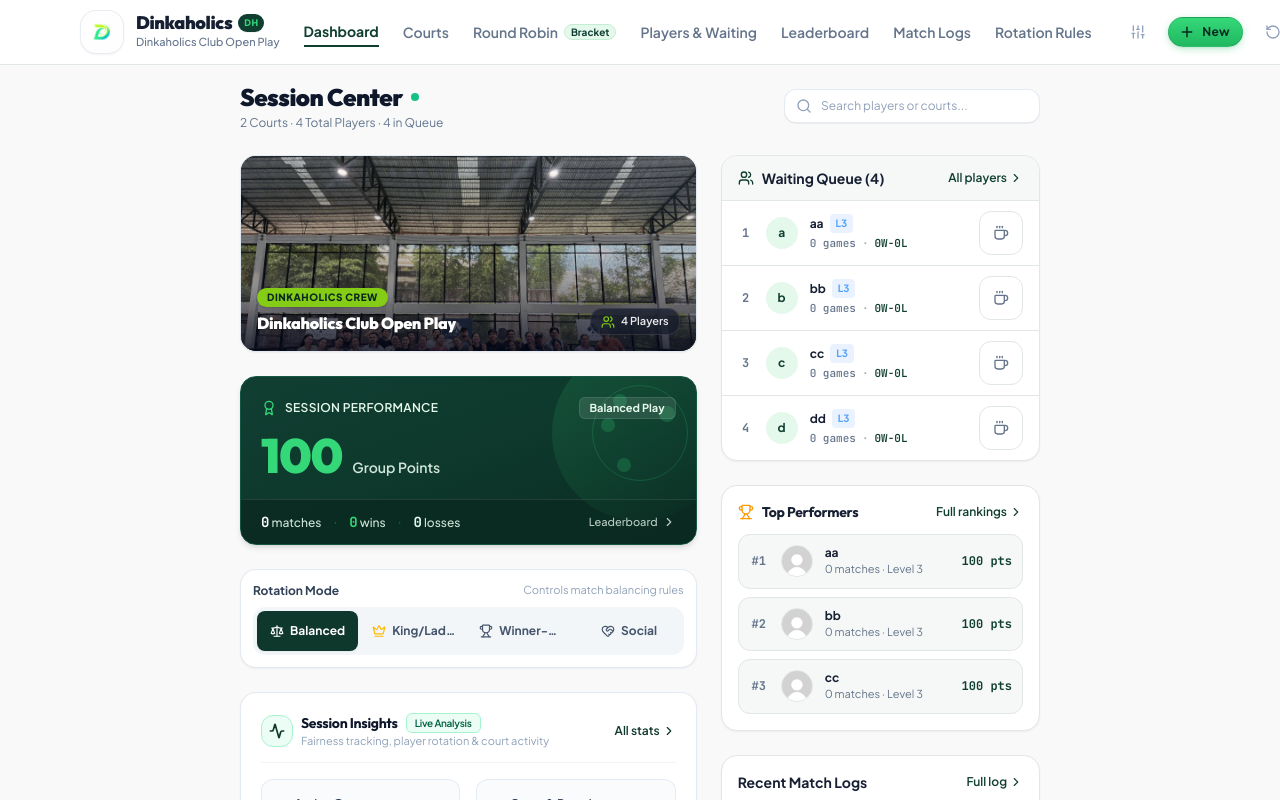
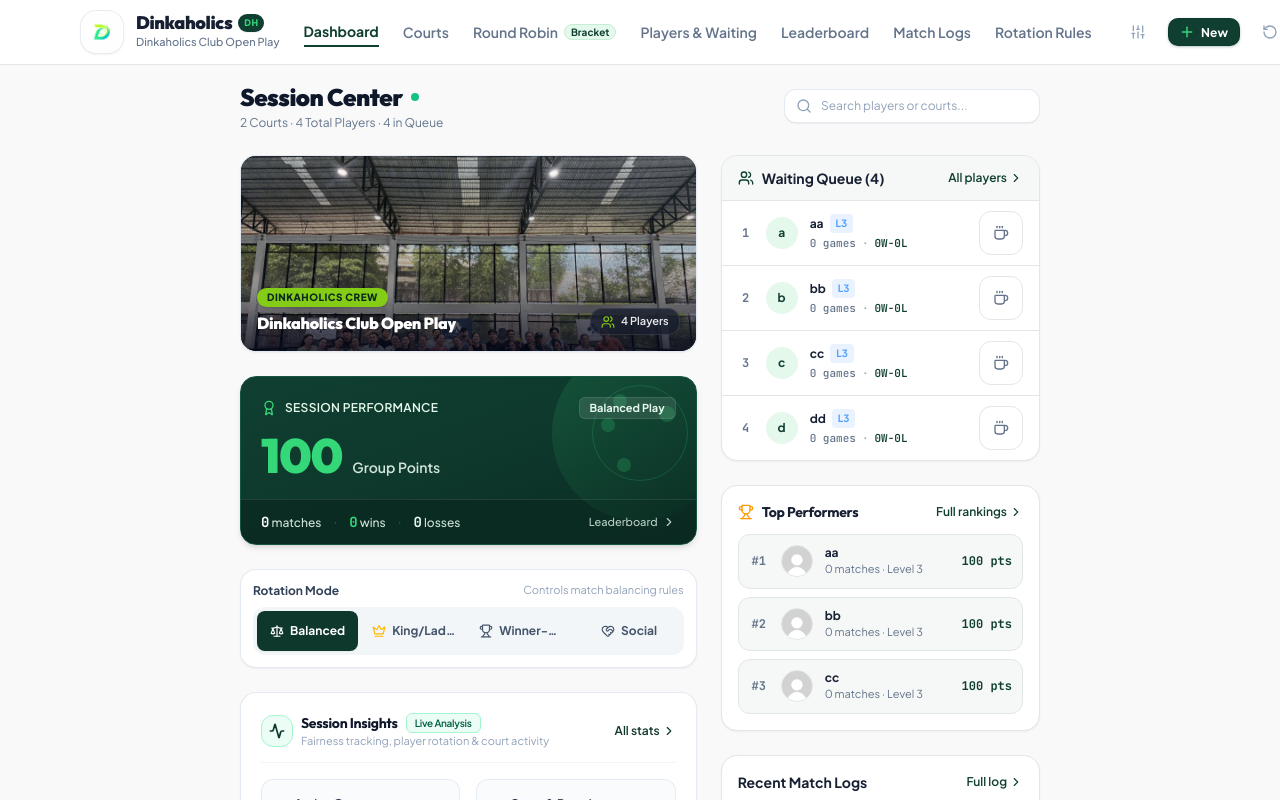
Before and after one commit to FranzTryhard/Dinkaholics-APP, a React (Vite) app: page / in a window 1280 px wide. Shown: the top 800 px of the page. Built offline with nearby package versions, Linux system fonts and the light colour scheme.

Commit message:
refactor: update UI components to new design system
Standardize button styling to a deep forest theme with athletic lime accents, replace legacy SVG icons with Lucide components, and refactor CSS for better consistency.

```diff
--- a/src/components/CourtCard.tsx
+++ b/src/components/CourtCard.tsx
@@ -183,7 +183,7 @@ export const CourtCard: React.FC<CourtCardProps> = ({
               onClick={() => onEnterScore(activeMatch)}
               className="cssbuttons-io-button w-full justify-center"
             >
-              <Trophy className="w-4 h-4 text-[#0A2B22]" />
+              <Trophy className="w-4 h-4 text-[#35D879]" />
               <span className="hidden sm:inline">Record Score & Next Match</span>
               <span className="sm:hidden">Record Score</span>
             </button>
--- a/src/components/Navbar.tsx
+++ b/src/components/Navbar.tsx
@@ -148,18 +148,11 @@ export const Navbar: React.FC<NavbarProps> = ({
           </button>
 
           <button
+            type="button"
             onClick={onNewSession}
             className="cssbuttons-io-button btn-sm whitespace-nowrap"
           >
-            <svg
-              height="18"
-              width="18"
-              viewBox="0 0 24 24"
-              xmlns="http://www.w3.org/2000/svg"
-            >
-              <path d="M0 0h24v24H0z" fill="none"></path>
-              <path d="M11 11V5h2v6h6v2h-6v6h-2v-6H5v-2z" fill="currentColor"></path>
-            </svg>
+            <Plus className="w-4 h-4 stroke-[2.2] text-[#35D879]" />
             <span className="hidden xs:inline">New Session</span>
             <span className="xs:hidden">New</span>
           </button>
--- a/src/components/WaitingQueue.tsx
+++ b/src/components/WaitingQueue.tsx
@@ -58,15 +58,7 @@ export const WaitingQueue: React.FC<WaitingQueueProps> = ({
                     onClick={onNavigateToPlayers}
                     className="cssbuttons-io-button btn-sm mt-1"
                   >
-                    <svg
-                      height="16"
-                      width="16"
-                      viewBox="0 0 24 24"
-                      xmlns="http://www.w3.org/2000/svg"
-                    >
-                      <path d="M0 0h24v24H0z" fill="none"></path>
-                      <path d="M11 11V5h2v6h6v2h-6v6h-2v-6H5v-2z" fill="currentColor"></path>
-                    </svg>
+                    <UserPlus className="w-3.5 h-3.5 stroke-[2.2] text-[#35D879]" />
                     <span>Add Players</span>
                   </button>
                 )}
--- a/src/index.css
+++ b/src/index.css
@@ -101,53 +101,8 @@
   padding-bottom: max(1rem, env(safe-area-inset-bottom));
 }
 
-/* Primary Action Button — High-contrast Lime Accent with Forest Text */
-.cssbuttons-io-button {
-  display: inline-flex;
-  align-items: center;
-  justify-content: center;
-  white-space: nowrap;
-  font-family: inherit;
-  cursor: pointer;
-  font-weight: 700;
-  font-size: 13px;
-  padding: 0.6em 1.25em 0.6em 1em;
-  color: #0A2B22;
-  background: #35D879;
-  background: linear-gradient(180deg, #35D879 0%, #20B85F 100%);
-  border: 1px solid rgba(16, 63, 50, 0.16);
-  box-shadow: 0 2px 8px -1px rgba(32, 184, 95, 0.35), 0 1px 2px rgba(16, 63, 50, 0.08);
-  letter-spacing: 0.02em;
-  border-radius: 20em;
-  transition: all 160ms cubic-bezier(0.16, 1, 0.3, 1);
-  text-decoration: none;
-  line-height: 1.2;
-  user-select: none;
-  touch-action: manipulation;
-}
-
-.cssbuttons-io-button svg {
-  margin-right: 6px;
-  flex-shrink: 0;
-}
-
-.cssbuttons-io-button:hover {
-  background: linear-gradient(180deg, #3CE683 0%, #24C567 100%);
-  box-shadow: 0 4px 14px -1px rgba(32, 184, 95, 0.45);
-  transform: translateY(-1px);
-}
-
-.cssbuttons-io-button:active {
-  box-shadow: 0 1px 4px rgba(16, 63, 50, 0.2);
-  transform: translateY(1px);
-}
-
-.cssbuttons-io-button:focus-visible {
-  outline: 2px solid #103F32;
-  outline-offset: 2px;
-}
-
-/* Forest Green Primary Button Variant (For Important Structural Controls) */
+/* Primary Action Button — Deep Forest Pro with Athletic Lime Accent Icon */
+.cssbuttons-io-button,
 .cssbuttons-io-button-forest,
 .cssbuttons-io-button-logo {
   display: inline-flex;
@@ -158,58 +113,116 @@
   cursor: pointer;
   font-weight: 700;
   font-size: 13px;
-  padding: 0.6em 1.25em 0.6em 1em;
+  padding: 0.625em 1.2em;
   color: #FFFFFF;
-  background: #103F32;
-  border: 1px solid #0A2B22;
-  box-shadow: 0 2px 6px -1px rgba(16, 63, 50, 0.25);
-  letter-spacing: 0.02em;
-  border-radius: 20em;
-  transition: all 160ms cubic-bezier(0.16, 1, 0.3, 1);
+  background-color: #103F32;
+  border: 1px solid rgba(10, 43, 34, 0.35);
+  box-shadow: 0 1px 3px 0 rgba(16, 63, 50, 0.25), 0 1px 2px -1px rgba(16, 63, 50, 0.15);
+  letter-spacing: 0.015em;
+  border-radius: 0.75rem; /* rounded-xl */
+  transition: all 140ms cubic-bezier(0.16, 1, 0.3, 1);
   text-decoration: none;
-  line-height: 1.2;
+  line-height: 1.25;
   user-select: none;
   touch-action: manipulation;
 }
 
+.cssbuttons-io-button svg,
 .cssbuttons-io-button-forest svg,
 .cssbuttons-io-button-logo svg {
   margin-right: 6px;
   flex-shrink: 0;
+  color: #35D879;
 }
 
+.cssbuttons-io-button:hover,
 .cssbuttons-io-button-forest:hover,
 .cssbuttons-io-button-logo:hover {
-  background: #165644;
-  box-shadow: 0 4px 12px -1px rgba(16, 63, 50, 0.35);
-  transform: translateY(-1px);
+  background-color: #165644;
+  border-color: rgba(10, 43, 34, 0.5);
+  box-shadow: 0 3px 8px -1px rgba(16, 63, 50, 0.3);
+  transform: translateY(-0.5px);
 }
 
+.cssbuttons-io-button:active,
 .cssbuttons-io-button-forest:active,
 .cssbuttons-io-button-logo:active {
-  transform: translateY(1px);
-  box-shadow: 0 1px 3px rgba(16, 63, 50, 0.2);
+  background-color: #0A2B22;
+  box-shadow: 0 1px 2px rgba(10, 43, 34, 0.2);
+  transform: scale(0.98);
 }
 
+.cssbuttons-io-button:focus-visible,
 .cssbuttons-io-button-forest:focus-visible,
 .cssbuttons-io-button-logo:focus-visible {
   outline: 2px solid #35D879;
   outline-offset: 2px;
 }
 
+/* Secondary High-Contrast Lime Button Variant */
+.cssbuttons-io-button-lime {
+  display: inline-flex;
+  align-items: center;
+  justify-content: center;
+  white-space: nowrap;
+  font-family: inherit;
+  cursor: pointer;
+  font-weight: 700;
+  font-size: 13px;
+  padding: 0.625em 1.2em;
+  color: #0A2B22;
+  background-color: #35D879;
+  border: 1px solid rgba(16, 63, 50, 0.15);
+  box-shadow: 0 1px 3px 0 rgba(32, 184, 95, 0.3);
+  letter-spacing: 0.015em;
+  border-radius: 0.75rem; /* rounded-xl */
+  transition: all 140ms cubic-bezier(0.16, 1, 0.3, 1);
+  text-decoration: none;
+  line-height: 1.25;
+  user-select: none;
+  touch-action: manipulation;
+}
+
+.cssbuttons-io-button-lime svg {
+  margin-right: 6px;
+  flex-shrink: 0;
+  color: #0A2B22;
+}
+
+.cssbuttons-io-button-lime:hover {
+  background-color: #29C66B;
+  box-shadow: 0 3px 8px -1px rgba(32, 184, 95, 0.35);
+  transform: translateY(-0.5px);
+}
+
+.cssbuttons-io-button-lime:active {
+  background-color: #20B85F;
+  box-shadow: 0 1px 2px rgba(16, 63, 50, 0.2);
+  transform: scale(0.98);
+}
+
+.cssbuttons-io-button-lime:focus-visible {
+  outline: 2px solid #103F32;
+  outline-offset: 2px;
+}
+
 /* Button size modifiers */
 .cssbuttons-io-button.btn-sm,
 .cssbuttons-io-button-forest.btn-sm,
-.cssbuttons-io-button-logo.btn-sm {
+.cssbuttons-io-button-logo.btn-sm,
+.cssbuttons-io-button-lime.btn-sm {
   font-size: 12px;
-  padding: 0.45em 1em 0.45em 0.8em;
+  padding: 0.45em 0.85em;
+  border-radius: 0.625rem;
 }
 
 .cssbuttons-io-button.btn-lg,
 .cssbuttons-io-button-forest.btn-lg,
-.cssbuttons-io-button-logo.btn-lg {
-  font-size: 15px;
-  padding: 0.75em 1.6em 0.75em 1.25em;
+.cssbuttons-io-button-logo.btn-lg,
+.cssbuttons-io-button-lime.btn-lg {
+  font-size: 14px;
+  padding: 0.75em 1.5em;
+  border-radius: 0.875rem;
 }
 
 /* Semantic Badges */
--- a/src/views/PlayersView.tsx
+++ b/src/views/PlayersView.tsx
@@ -115,18 +115,11 @@ export const PlayersView: React.FC<PlayersViewProps> = ({
         </div>
 
         <button
+          type="button"
           onClick={() => setIsAddModalOpen(true)}
-          className="cssbuttons-io-button"
+          className="touch-target inline-flex items-center justify-center gap-2 px-4 py-2.5 rounded-xl bg-[#103F32] hover:bg-[#165644] text-white font-bold text-xs shadow-xs transition active:scale-95 border border-[#103F32]/10"
         >
-          <svg
-            height="22"
-            width="22"
-            viewBox="0 0 24 24"
-            xmlns="http://www.w3.org/2000/svg"
-          >
-            <path d="M0 0h24v24H0z" fill="none"></path>
-            <path d="M11 11V5h2v6h6v2h-6v6h-2v-6H5v-2z" fill="currentColor"></path>
-          </svg>
+          <UserPlus className="w-4 h-4 stroke-[2.2] text-[#35D879]" />
           <span>Add New Player</span>
         </button>
       </div>
@@ -204,10 +197,11 @@ export const PlayersView: React.FC<PlayersViewProps> = ({
             </p>
             {players.length === 0 ? (
               <button
+                type="button"
                 onClick={() => setIsAddModalOpen(true)}
-                className="cssbuttons-io-button mx-auto"
+                className="touch-target inline-flex items-center justify-center gap-2 px-4 py-2.5 rounded-xl bg-[#103F32] hover:bg-[#165644] text-white font-bold text-xs shadow-xs transition active:scale-95 border border-[#103F32]/10 mx-auto"
               >
-                <UserPlus className="w-4 h-4 mr-1.5" />
+                <UserPlus className="w-4 h-4 stroke-[2.2] text-[#35D879]" />
                 <span>Add First Player</span>
               </button>
             ) : (
@@ -425,17 +419,9 @@ export const PlayersView: React.FC<PlayersViewProps> = ({
                 </button>
                 <button
                   type="submit"
-                  className="cssbuttons-io-button flex-1 justify-center"
+                  className="touch-target flex-1 inline-flex items-center justify-center gap-2 py-2.5 rounded-xl bg-[#103F32] hover:bg-[#165644] text-white font-bold text-xs shadow-xs transition active:scale-95 border border-[#103F32]/10"
                 >
-                  <svg
-                    height="18"
-                    width="18"
-                    viewBox="0 0 24 24"
-                    xmlns="http://www.w3.org/2000/svg"
-                  >
-                    <path d="M0 0h24v24H0z" fill="none"></path>
-                    <path d="M11 11V5h2v6h6v2h-6v6h-2v-6H5v-2z" fill="currentColor"></path>
-                  </svg>
+                  <UserPlus className="w-4 h-4 stroke-[2.2] text-[#35D879]" />
                   <span>Create Player</span>
                 </button>
               </div>
--- a/src/views/RoundRobinView.tsx
+++ b/src/views/RoundRobinView.tsx
@@ -870,7 +870,7 @@ export const RoundRobinView: React.FC<RoundRobinViewProps> = ({
                   );
                   setCustomScoreMatch(null);
                 }}
-                className="cssbuttons-io-button justify-center"
+                className="cssbuttons-io-button flex-1 justify-center"
               >
                 <span>Confirm Score</span>
               </button>
```
